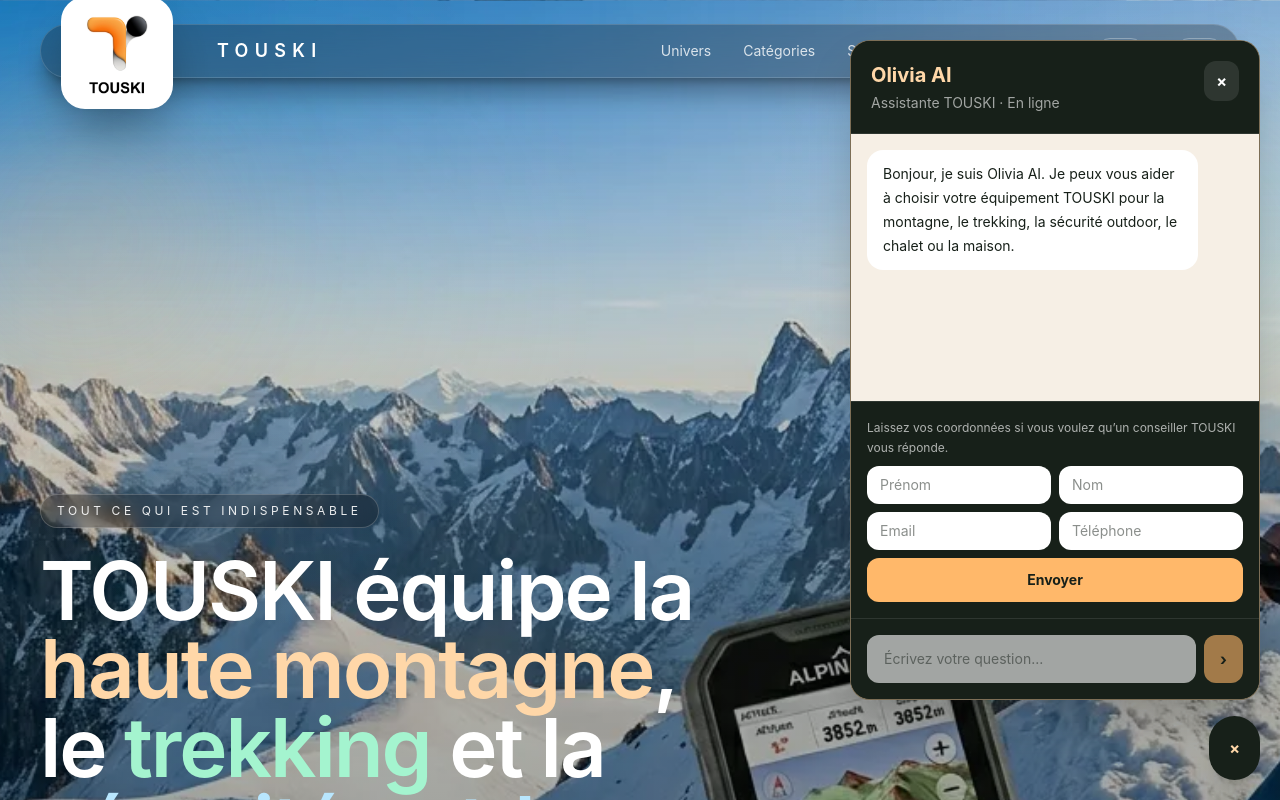
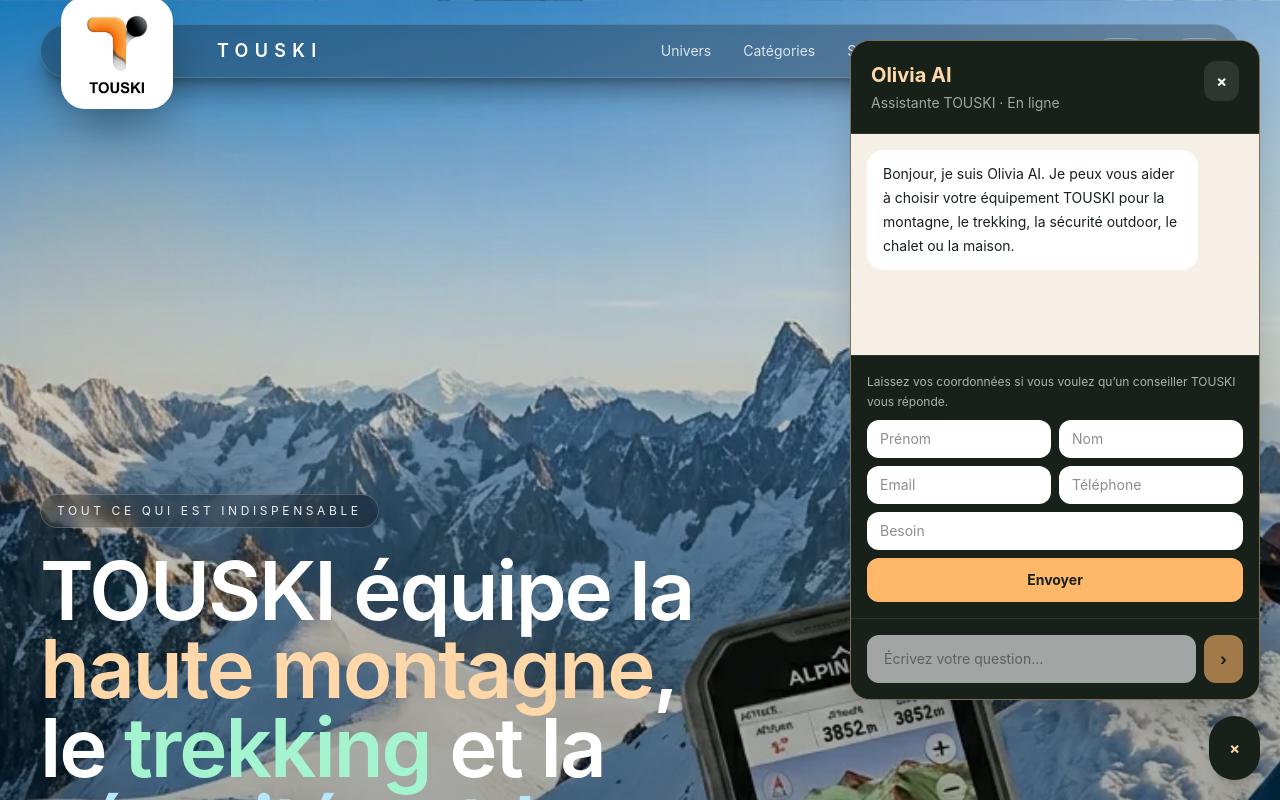
Before and after one commit to o7digital/touski2, a React (Vite) app: page / in a window 1280 px wide. Both pictures are taken after a click on the button "Olivia". Shown: the top 800 px of the page. Built offline with nearby package versions, Linux system fonts and the light colour scheme.

Commit message:
Add need field to Olivia lead form

```diff
--- a/src/OliviaChat.jsx
+++ b/src/OliviaChat.jsx
@@ -15,6 +15,7 @@
     lastName: "Nom",
     email: "Email",
     phone: "Téléphone",
+    need: "Besoin",
     sendDetails: "Envoyer",
     detailsSent: "Merci. Vos coordonnées sont enregistrées. Posez-moi votre question.",
     placeholder: "Écrivez votre question...",
@@ -30,6 +31,7 @@
     lastName: "Last name",
     email: "Email",
     phone: "Phone",
+    need: "Need",
     sendDetails: "Send",
     detailsSent: "Thanks. Your details are saved. Ask me your question.",
     placeholder: "Write your question...",
@@ -45,6 +47,7 @@
     lastName: "Apellido",
     email: "Email",
     phone: "Teléfono",
+    need: "Necesidad",
     sendDetails: "Enviar",
     detailsSent: "Gracias. Tus datos quedaron guardados. Hazme tu pregunta.",
     placeholder: "Escribe tu pregunta...",
@@ -60,6 +63,7 @@
     lastName: "Nachname",
     email: "E-Mail",
     phone: "Telefon",
+    need: "Bedarf",
     sendDetails: "Senden",
     detailsSent: "Danke. Ihre Daten wurden gespeichert. Stellen Sie mir Ihre Frage.",
     placeholder: "Ihre Frage...",
@@ -93,7 +97,7 @@
   const [open, setOpen] = useState(false);
   const [loading, setLoading] = useState(false);
   const [leadSent, setLeadSent] = useState(false);
-  const [lead, setLead] = useState({ firstName: "", lastName: "", email: "", phone: "" });
+  const [lead, setLead] = useState({ firstName: "", lastName: "", email: "", phone: "", need: "" });
   const [messages, setMessages] = useState([{ role: "assistant", content: t.welcome }]);
   const inputRef = useRef(null);
 
@@ -135,11 +139,11 @@
 
   const submitLead = async (event) => {
     event.preventDefault();
-    if (loading || !lead.firstName || !lead.lastName || !lead.email || !lead.phone) return;
+    if (loading || !lead.firstName || !lead.lastName || !lead.email || !lead.phone || !lead.need) return;
     setLoading(true);
     try {
       await storeChannelMessage(
-        `Lead: ${lead.firstName} ${lead.lastName} · ${lead.email} · ${lead.phone}`,
+        `Lead: ${lead.firstName} ${lead.lastName} · ${lead.email} · ${lead.phone} · ${t.need}: ${lead.need}`,
         { type: "lead", lead, transcript },
       );
       setLeadSent(true);
@@ -220,6 +224,7 @@
               <input required placeholder={t.lastName} value={lead.lastName} onChange={(event) => setLead({ ...lead, lastName: event.target.value })} className="rounded-xl border border-white/10 bg-white px-3 py-2 text-sm text-[#172019]" />
               <input required type="email" placeholder={t.email} value={lead.email} onChange={(event) => setLead({ ...lead, email: event.target.value })} className="rounded-xl border border-white/10 bg-white px-3 py-2 text-sm text-[#172019]" />
               <input required type="tel" placeholder={t.phone} value={lead.phone} onChange={(event) => setLead({ ...lead, phone: event.target.value })} className="rounded-xl border border-white/10 bg-white px-3 py-2 text-sm text-[#172019]" />
+              <input required placeholder={t.need} value={lead.need} onChange={(event) => setLead({ ...lead, need: event.target.value })} className="col-span-2 rounded-xl border border-white/10 bg-white px-3 py-2 text-sm text-[#172019]" />
               <button disabled={loading} className="col-span-2 rounded-xl bg-orange-300 px-4 py-3 text-sm font-bold text-[#172019] disabled:opacity-60">{t.sendDetails}</button>
             </form>
           )}
```
